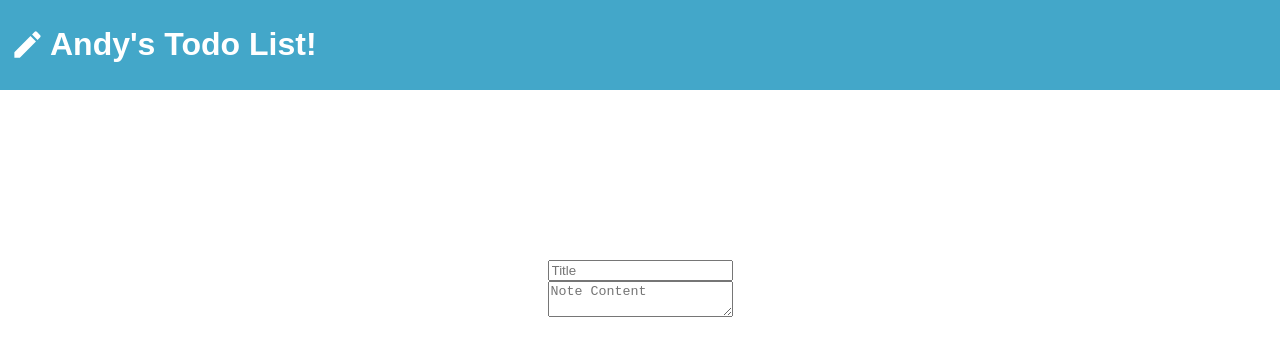
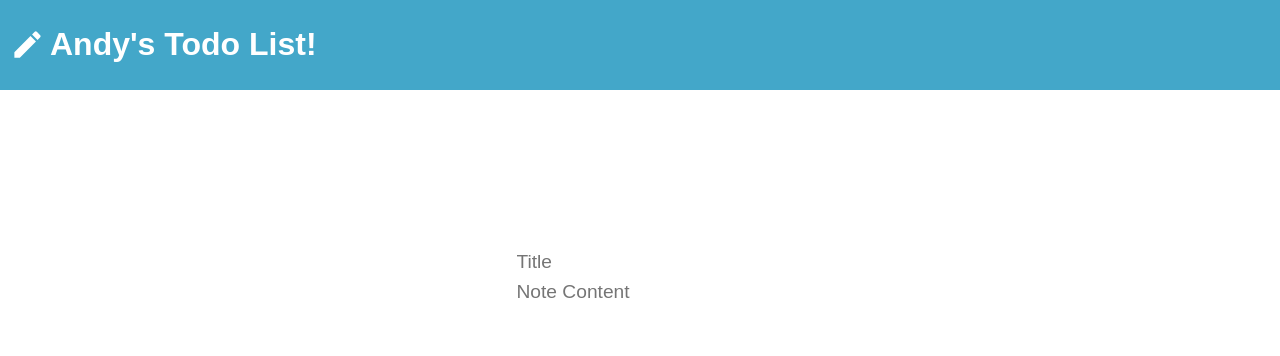
Before and after one commit to aesmith573/todolist, a React (Vite) app: page / in a window 1280 px wide. Shown: the top 356 px of the page. Built offline with nearby package versions, Linux system fonts and the light colour scheme.

Commit message:
Style form.

```diff
--- a/src/index.css
+++ b/src/index.css
@@ -1,5 +1,8 @@
+html {
+  font-family: Arial, Helvetica, sans-serif;
+}
+
 .todo-title {
-  font-family: Arial, Helvetica, sans-serif;
   background-color: rgb(67, 167, 201);
   color: white;
   padding: 5px;
@@ -26,3 +29,15 @@
   display: flex;
   flex-direction: column;
 }
+
+form input, form textarea {
+  border: none;
+  outline: none;
+  padding: 4px;
+  font-size: 1.2em;
+  font-family: inherit;
+}
+
+textarea {
+  resize: none;
+}
```
